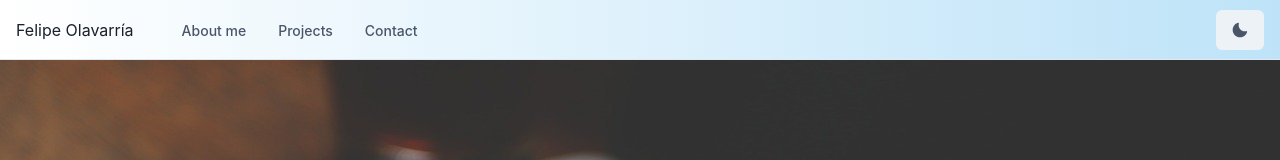
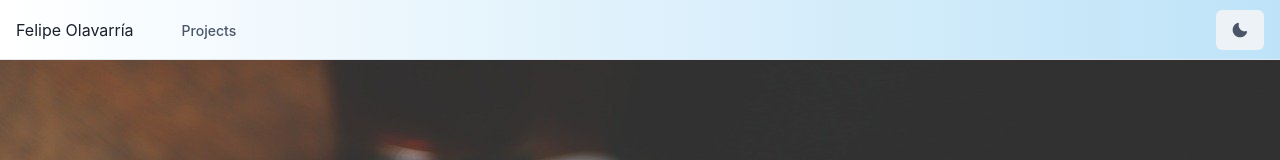
Before and after one commit to desolaser/portfolio, a Next.js app: page / in a window 1280 px wide. Shown: the top 160 px of the page. Built offline with nearby package versions, Linux system fonts and the light colour scheme.

Commit message:
Remove navbar links to about and contact

```diff
--- a/components/layout/navbar.tsx
+++ b/components/layout/navbar.tsx
@@ -236,10 +236,6 @@ interface NavItem {
 
 const NAV_ITEMS: Array<NavItem> = [
   {
-    label: 'About me',
-    href: '#about'
-  },
-  {
     label: 'Projects',
     children: [
       {
@@ -259,10 +255,6 @@ const NAV_ITEMS: Array<NavItem> = [
       },
     ],
   },
-  {
-    label: 'Contact',
-    href: '#contact',
-  },
 ];
 
 export default Navbar;
```
